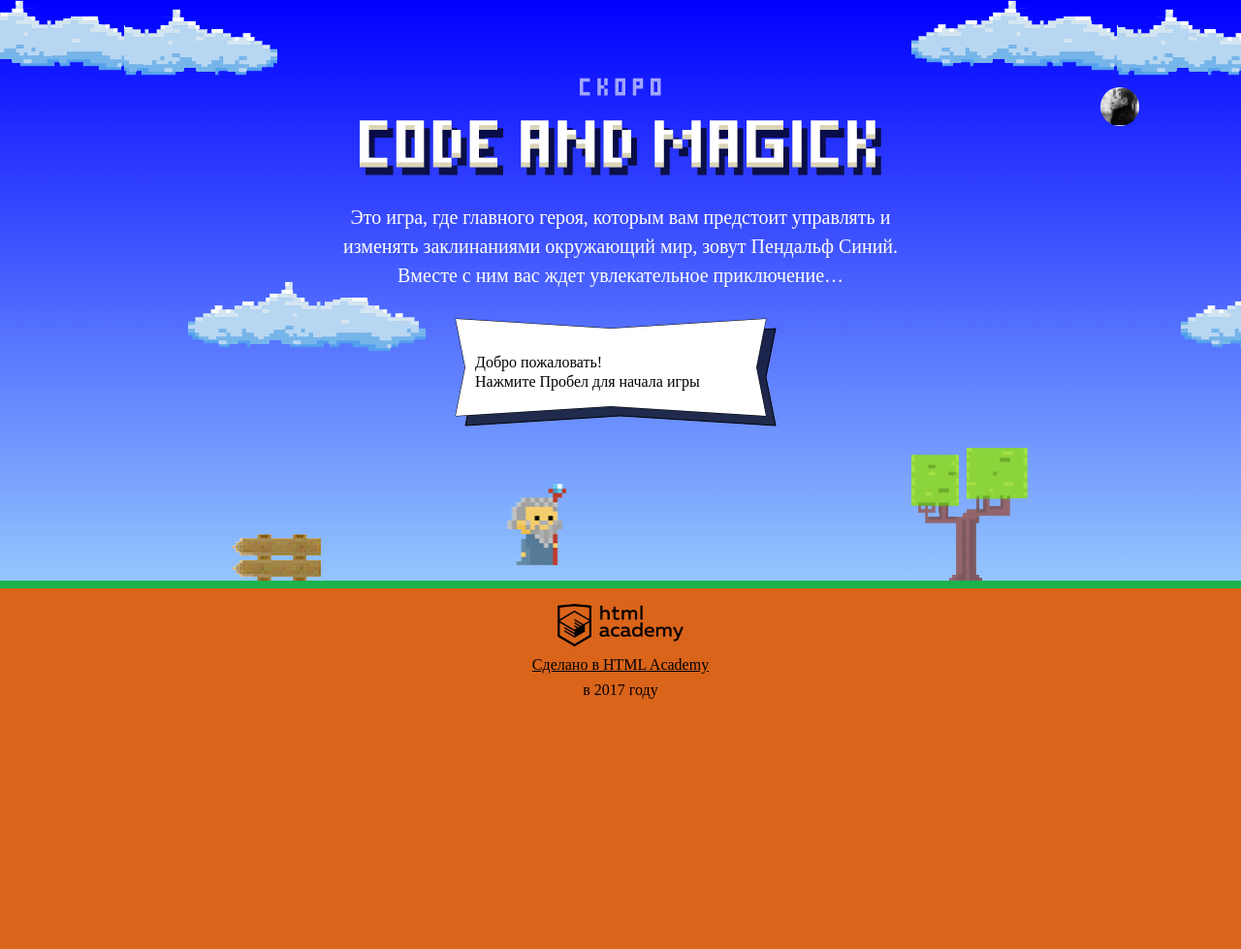
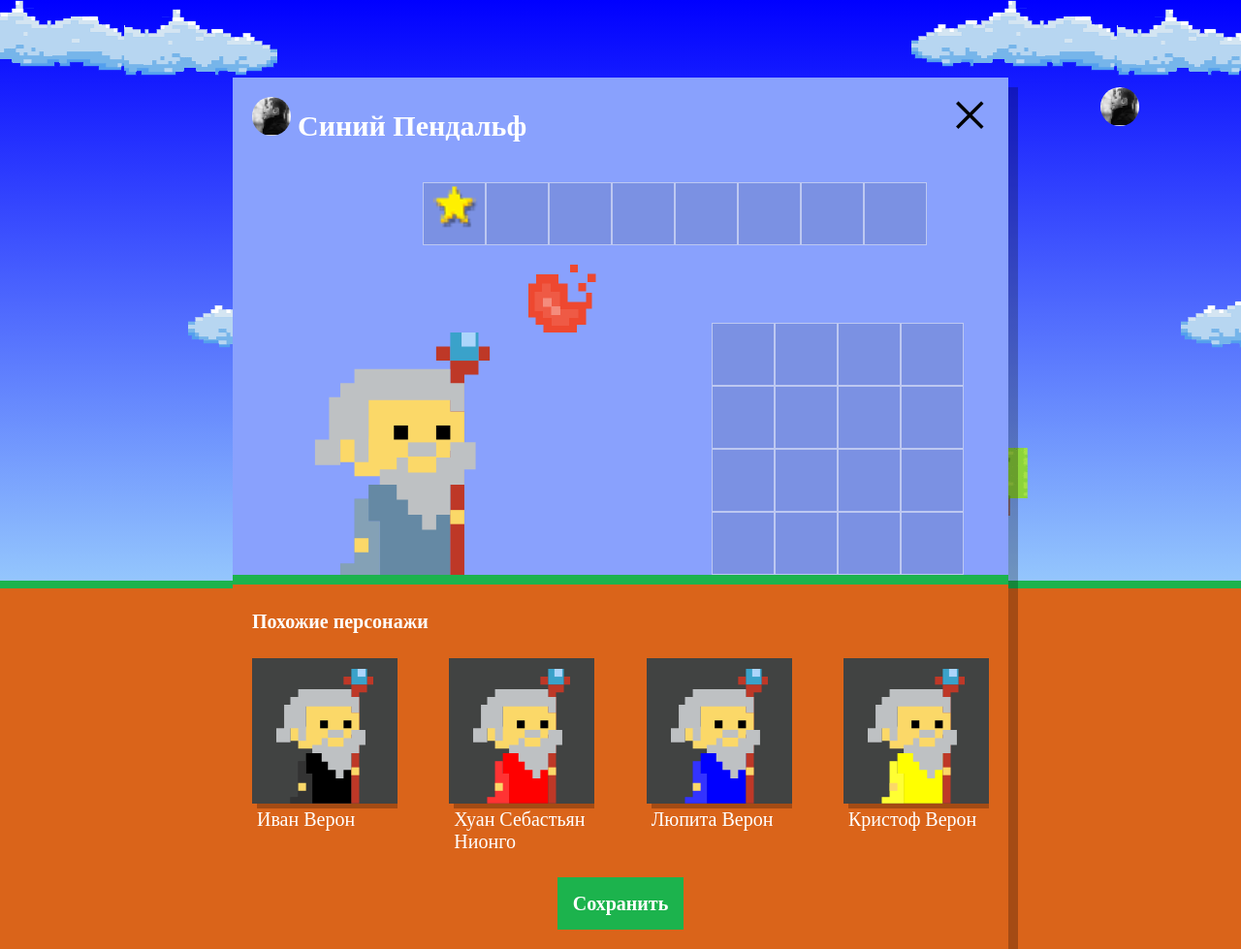
Before and after one commit to SamPerTV/156314-code-and-magick-20, a website: page index.html in a window 1280 px wide. Shown: the whole page at 97% size. Before the commit the page ends 800 px from the top, so only its background shows below. Drawn offline with Linux system fonts and the light colour scheme; a web font is replaced by a local one.

Commit message:
Добавляет файл setup

```diff
--- a/index.html
+++ b/index.html
@@ -183,6 +183,7 @@
 
 <script src="js/game.js"></script>
 <script src="js/stat.js"></script>
+<script src="js/setup.js"></script>
 <script>
 
 var fireballSize = 22;
--- /dev/null
+++ b/js/setup.js
@@ -0,0 +1,48 @@
+'use strict';
+
+var WIZARD_NAMES = ['Иван', 'Хуан Себастьян', 'Мария', 'Кристоф', 'Виктор', 'Юлия', 'Люпита', 'Вашингтон'];
+var WIZARD_FAMILYS = ['да Марья', 'Верон', 'Мирабелла', 'Вальц', 'Онопко', 'Топольницкая', 'Нионго', 'Ирвинг'];
+var COAT_COLORS = ['rgb(101, 137, 164)', 'rgb(241, 43, 107)', 'rgb(146, 100, 161)', 'rgb(56, 159, 117)', 'rgb(215, 210, 55)', 'rgb(0, 0, 0)'];
+var EYES_COLORS = ['black', 'red', 'blue', 'yellow', 'green'];
+var COUNT = 4;
+
+var userDialog = document.querySelector('.setup');
+userDialog.classList.remove('hidden');
+
+var similarListElement = userDialog.querySelector('.setup-similar-list');
+
+var similarWizardTemplate = document.querySelector('#similar-wizard-template')
+  .content
+  .querySelector('.setup-similar-item');
+
+var getRandomArrayIndex = function (array) {
+  var rand = Math.floor(Math.random() * array.length);
+  return array[rand];
+};
+
+var wizards = [];
+for (var g = 0; g < COUNT; g++) {
+  var wizardRandom = {
+    name: getRandomArrayIndex(WIZARD_NAMES) + ' ' + getRandomArrayIndex(WIZARD_FAMILYS),
+    coatColor: getRandomArrayIndex(COAT_COLORS),
+    eyesColor: getRandomArrayIndex(EYES_COLORS)
+  };
+  wizards.push(wizardRandom);
+}
+var renderWizard = function (wizard) {
+  var wizardElement = similarWizardTemplate.cloneNode(true);
+
+  wizardElement.querySelector('.setup-similar-label').textContent = wizard.name;
+  wizardElement.querySelector('.wizard-coat').style.fill = wizard.coatColor;
+  wizardElement.querySelector('.wizard-coat').style.fill = wizard.eyesColor;
+
+  return wizardElement;
+};
+
+var fragment = document.createDocumentFragment();
+for (var i = 0; i < wizards.length; i++) {
+  fragment.appendChild(renderWizard(wizards[i]));
+}
+similarListElement.appendChild(fragment);
+
+userDialog.querySelector('.setup-similar').classList.remove('hidden');
```
Also changed, not shown: js/stat.js (line endings or trailing spaces).
